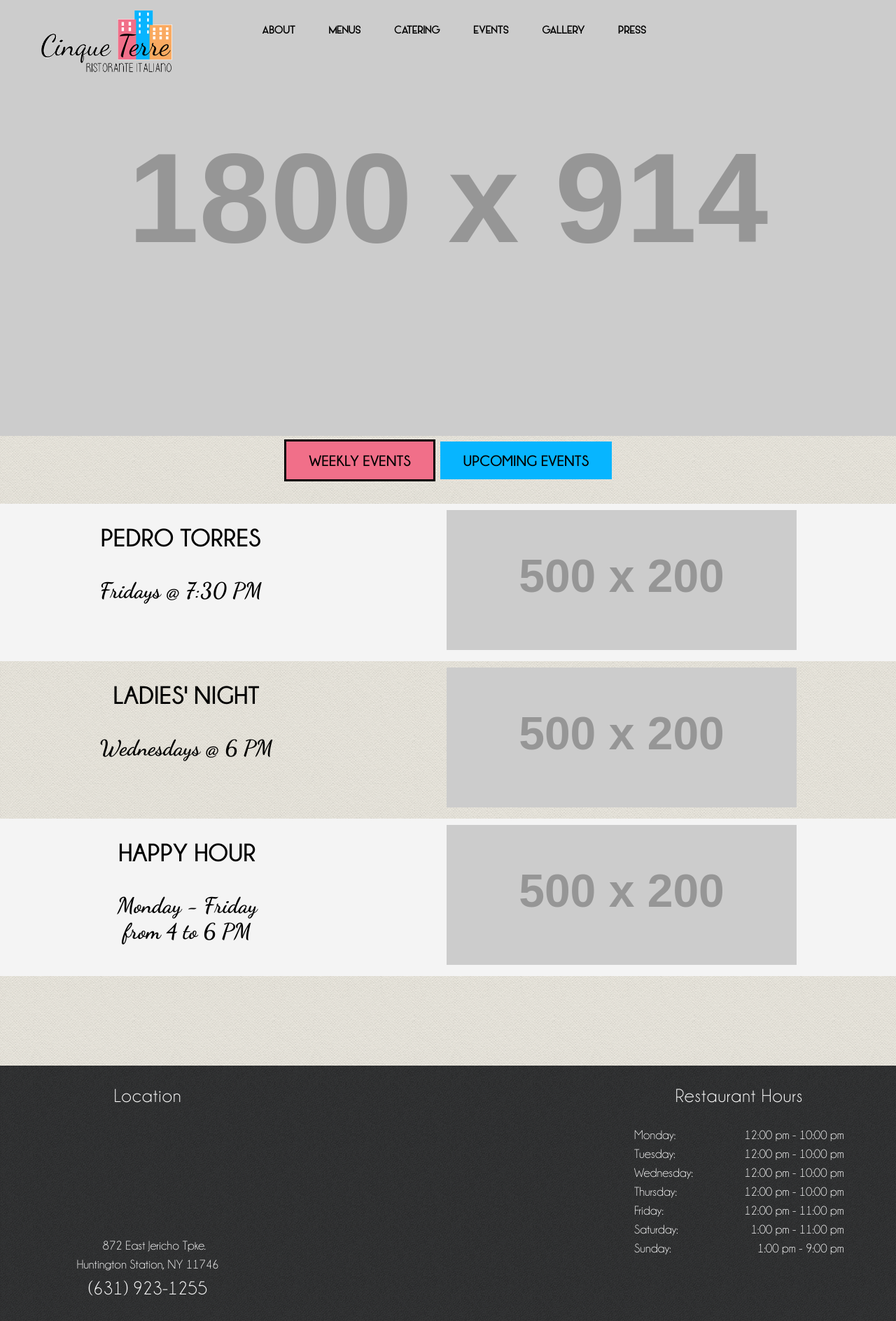
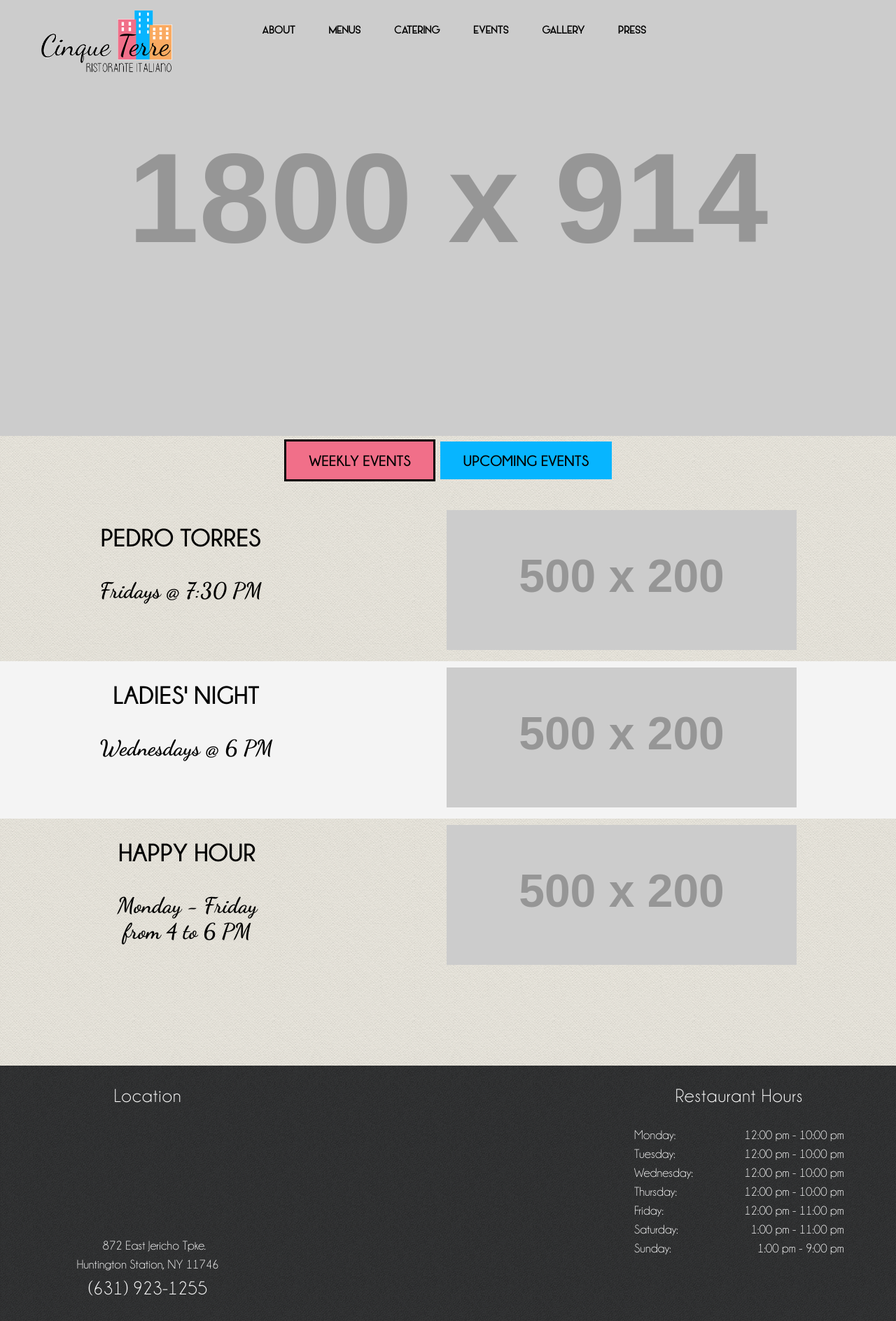
Before and after one commit to cinqueterreli/cinqueterre.github.io, a Jekyll site: the page built from weekly-events.html, in a window 1280 px wide. Shown: the whole page at 70% size. Built offline with Jekyll 4.4.1, drawn with Linux system fonts in a browser that asks for light colours; nearby versions of some CDN libraries; grey boxes are pictures that could not be loaded.

Commit message:
fsdajg.ds

```diff
--- a/weekly-events.html
+++ b/weekly-events.html
@@ -7,7 +7,7 @@ header: http://placehold.it/1800x914
 
 {% include event-links.html %}
 
-<div class="event-holder color">
+<div class="event-holder">
 <div class="container">
 	<div class="event-left">
 		<h3 class="event-name">PEDRO TORRES</h3>
@@ -19,7 +19,7 @@ header: http://placehold.it/1800x914
 </div>
 </div>
 
-<div class="event-holder">
+<div class="event-holder color">
 <div class="container">
 	<div class="event-left">
 		<h3 class="event-name">LADIES' NIGHT</h3>
@@ -31,7 +31,7 @@ header: http://placehold.it/1800x914
 </div>
 </div>
 
-<div class="event-holder color">
+<div class="event-holder">
 <div class="container">
 	<div class="event-left">
 		<h3 class="event-name">HAPPY HOUR</h3>
```
